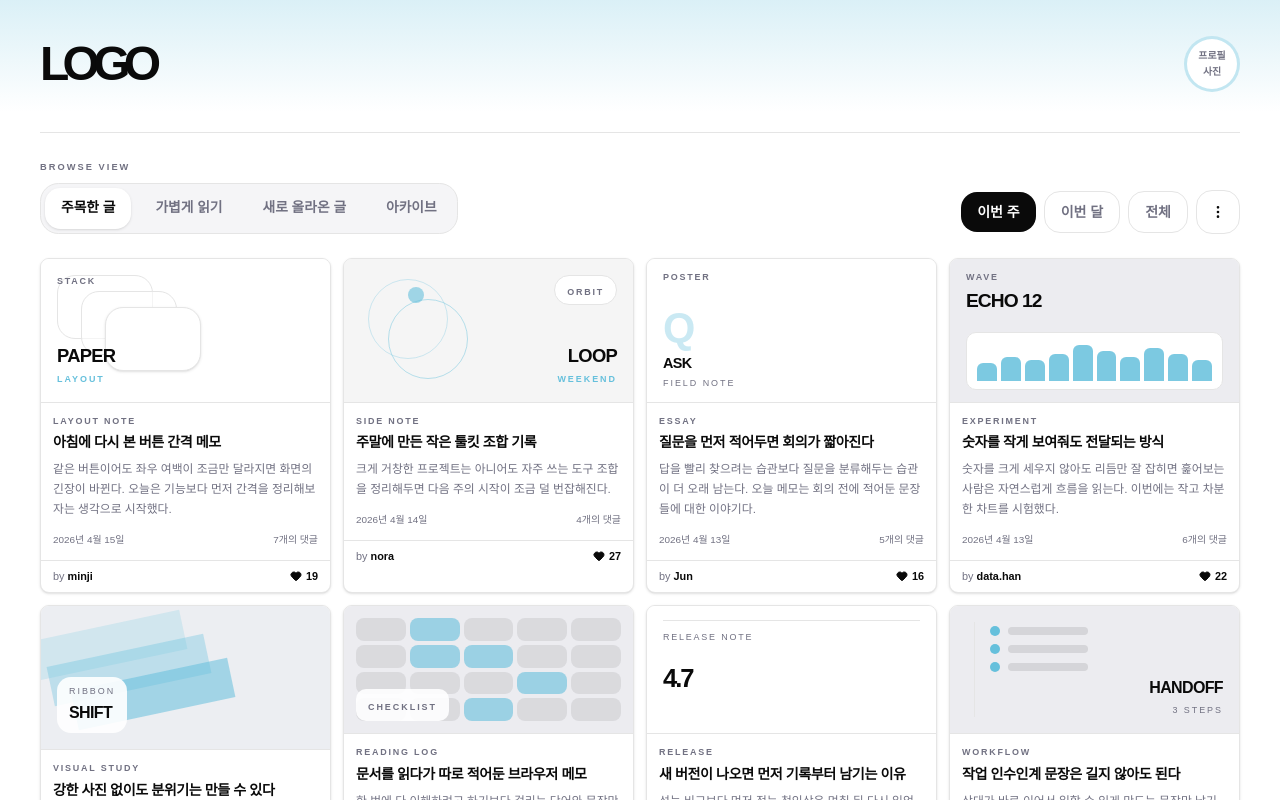
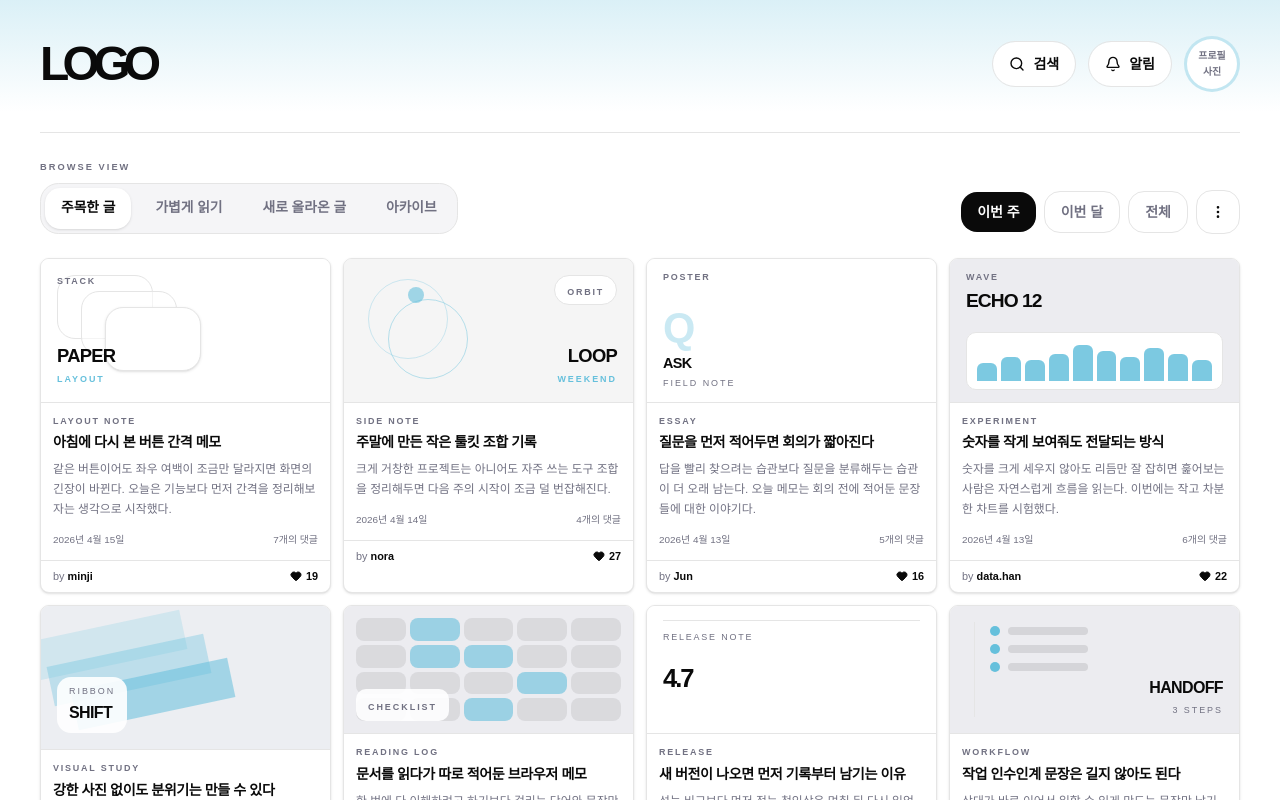
Before and after one commit to Siho-ily/Atlex, a Next.js app: page / in a window 1280 px wide. Shown: the top 800 px of the page. Built offline with nearby package versions, Linux system fonts and the light colour scheme; a web font is replaced by a local one.

Commit message:
fix: header - 검색 및 알림 버튼 안보이는 버그 수정

```diff
--- a/src/components/common/layout/Header.jsx
+++ b/src/components/common/layout/Header.jsx
@@ -20,32 +20,28 @@ export default function Header({ logoHref, onSearch, onNotification }) {
       </div>
 
       <div className="flex items-center gap-3">
-        {onSearch && (
         <Button
           variant="outline"
           aria-label="검색"
-            className="h-auto cursor-pointer gap-2 rounded-full bg-card px-4 py-3 font-semibold text-card-foreground"
+          className="h-auto cursor-default gap-2 rounded-full bg-card px-4 py-3 font-semibold text-card-foreground"
           onClick={onSearch}>
           <Search className="h-[18px] w-[18px]" strokeWidth={2.1} />
           <span>검색</span>
         </Button>
-        )}
 
-        {onNotification && (
         <Button
           variant="outline"
           aria-label="알림"
-            className="h-auto cursor-pointer gap-2 rounded-full bg-card px-4 py-3 font-semibold text-card-foreground"
+          className="h-auto cursor-default gap-2 rounded-full bg-card px-4 py-3 font-semibold text-card-foreground"
           onClick={onNotification}>
           <Bell className="h-[18px] w-[18px]" strokeWidth={2.1} />
           <span>알림</span>
         </Button>
-        )}
 
         <button
           type="button"
           aria-label="프로필"
-          className="inline-flex h-14 w-14 cursor-pointer items-center justify-center rounded-full border-[3px] border-primary/40 bg-card text-center text-[0.62rem] font-semibold leading-4 text-muted-foreground">
+          className="inline-flex h-14 w-14 cursor-default items-center justify-center rounded-full border-[3px] border-primary/40 bg-card text-center text-[0.62rem] font-semibold leading-4 text-muted-foreground">
           프로필
           <br />
           사진
```
Lines whose indentation alone changed are shown as unchanged.
